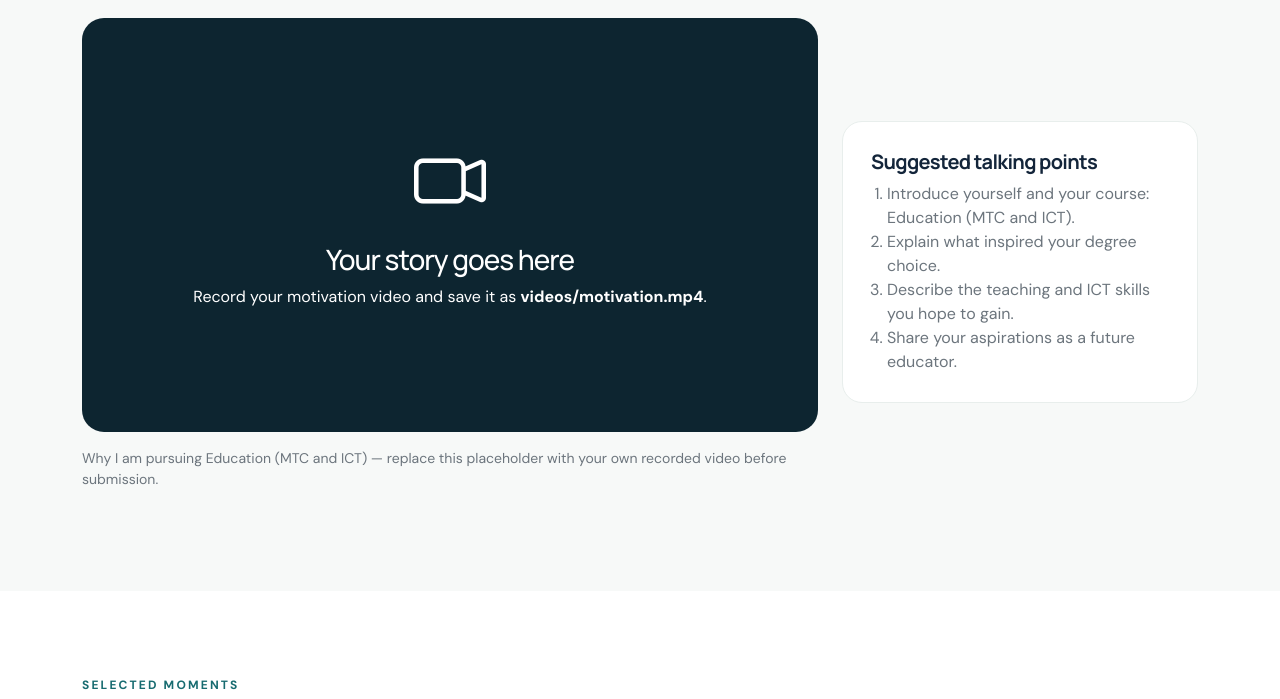
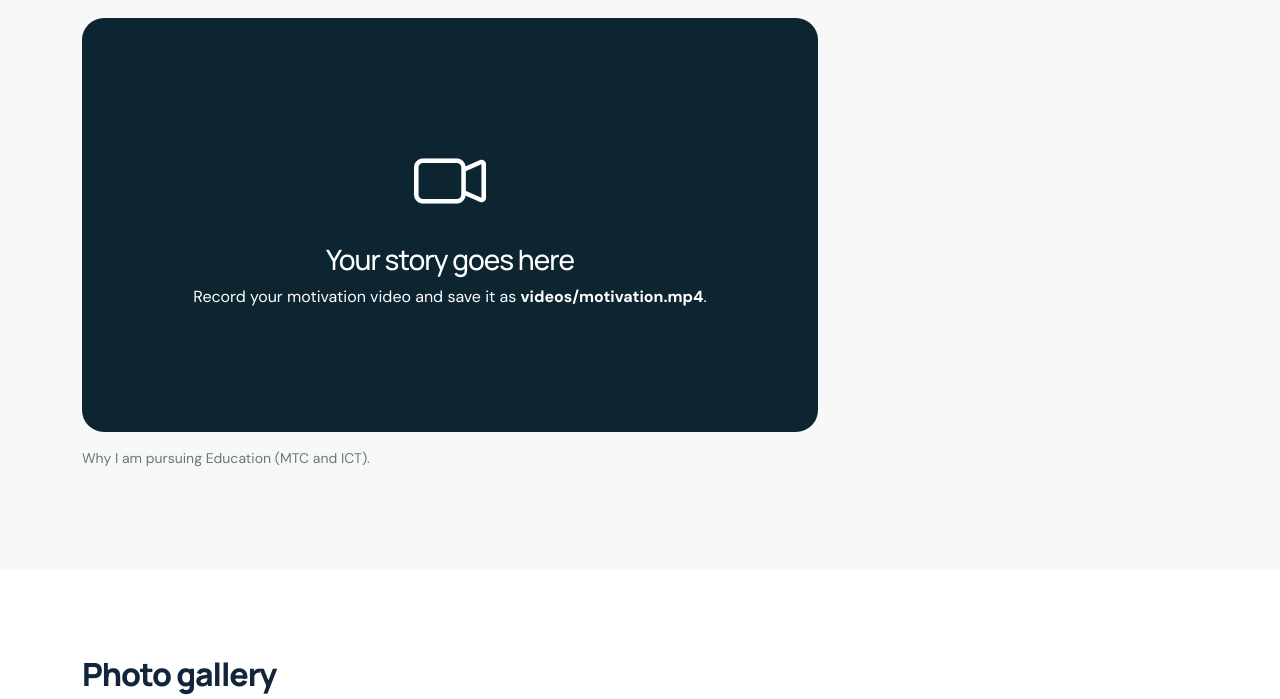
Before and after one commit to Sheyrah2004/Amutuhaire-Sheillah-portifolio-website, a plain HTML site: page gallery.html in a window 1280 px wide. Shown: the part 594-1293 px from the top of the page. Drawn offline with nearby package versions, Linux system fonts and the light colour scheme.

Commit message:
Update gallery.html

```diff
--- a/gallery.html
+++ b/gallery.html
@@ -38,20 +38,10 @@
 <p class="mb-0">Record your motivation video and save it as <strong>videos/motivation.mp4</strong>.</p>
 </div></div>
 </div>
-<p class="text-secondary small mt-3">Why I am pursuing Education (MTC and ICT) &mdash; replace this placeholder with your own recorded video before submission.</p>
+<p class="text-secondary small mt-3">Why I am pursuing Education (MTC and ICT).</p>
 </div>
-<div class="col-lg-4"><div class="soft-card">
-<h3 class="h5 fw-bold">Suggested talking points</h3>
-<ol class="text-secondary ps-3 mb-0">
-<li>Introduce yourself and your course: Education (MTC and ICT).</li>
-<li>Explain what inspired your degree choice.</li>
-<li>Describe the teaching and ICT skills you hope to gain.</li>
-<li>Share your aspirations as a future educator.</li>
-</ol>
-</div></div>
 </div>
 </div></section><section class="section-pad bg-white"><div class="container">
-<div class="eyebrow mb-2">Selected moments</div>
 <h2 class="section-title mb-3">Photo gallery</h2>
 <div class="row g-4">
 <div class="col-sm-6 col-lg-4"><figure class="gallery-card mb-0"><img src="images/WhatsApp Image 2026-10-19 at 8.22.58 AM.jpeg" alt="Illustrated placeholder: Profile &amp; introduction" loading="lazy"><figcaption class="caption"><h3 class="h5 fw-bold mb-2">Profile &amp; introduction</h3>
```
